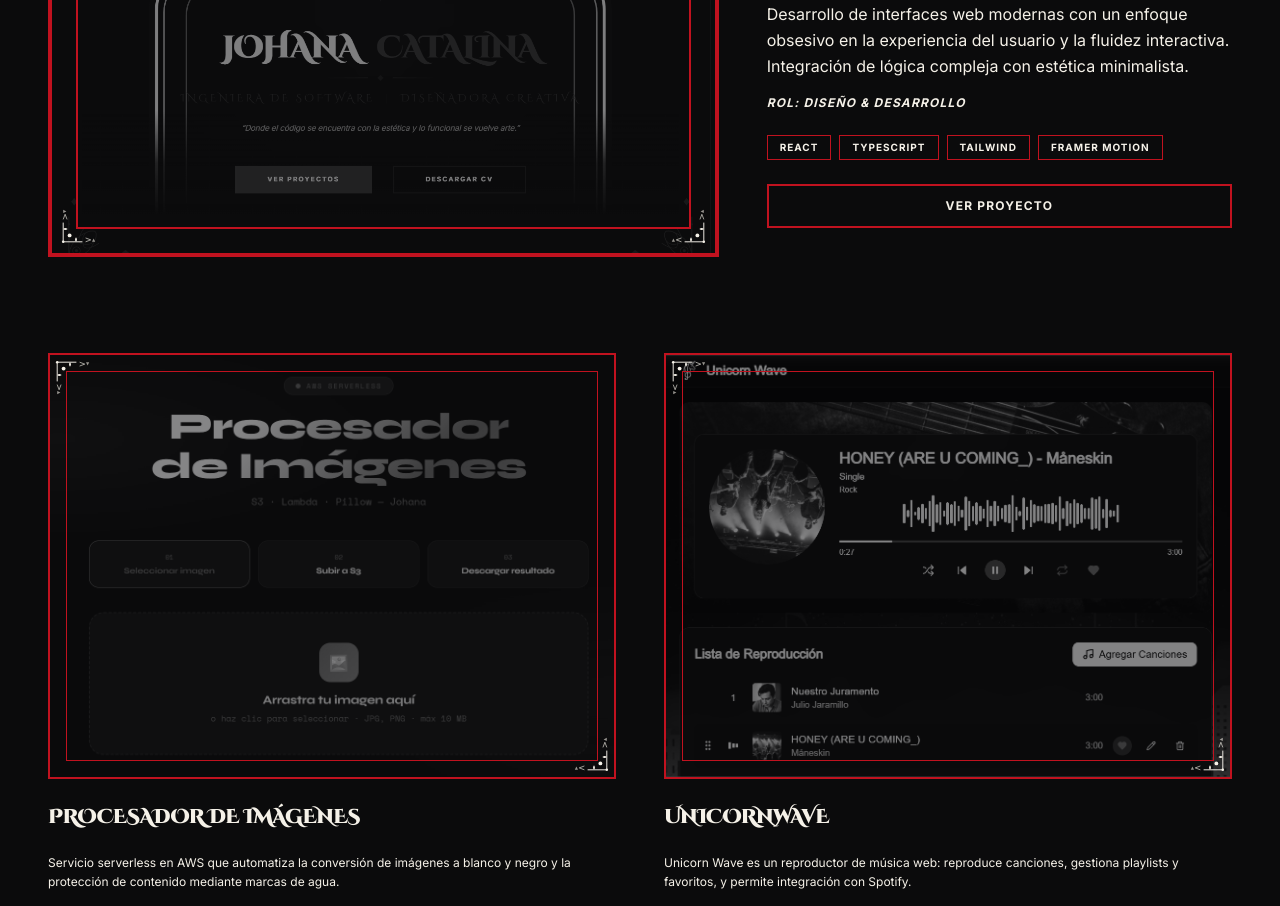
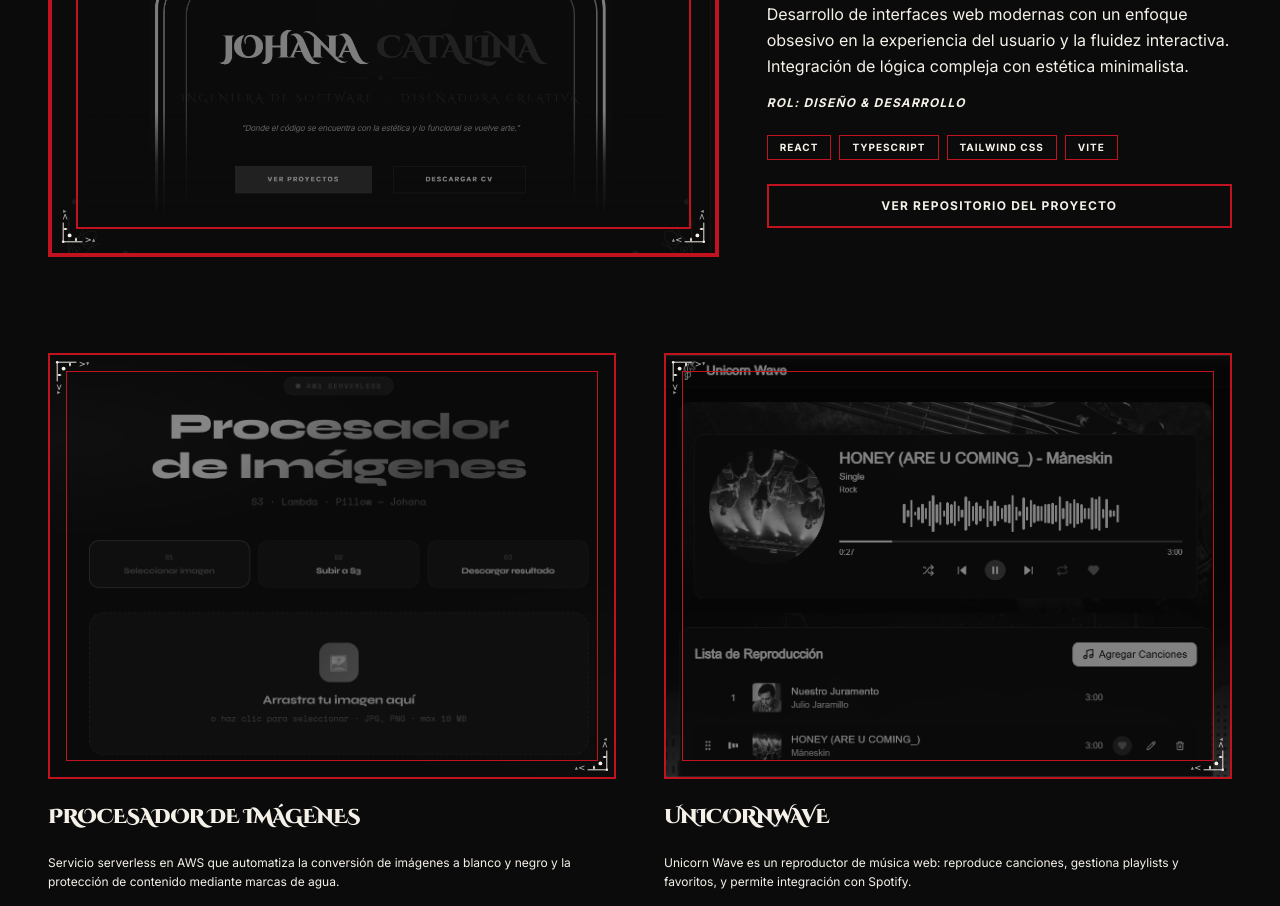
Before and after one commit to johanagaviria19/Personalportfoliowireframe, a React (Vite) app: page / in a window 1280 px wide. Shown: the part 2500-3406 px from the top of the page. Built offline with nearby package versions, Linux system fonts and the light colour scheme; a web font is replaced by a local one.

Commit message:
ui(projects): update stack tags and CTA label

```diff
--- a/src/app/components/FeaturedProjects.tsx
+++ b/src/app/components/FeaturedProjects.tsx
@@ -114,7 +114,7 @@ export function FeaturedProjects() {
 
               {/* Tags with gothic style */}
               <div className="flex gap-2 flex-wrap">
-                {["React", "TypeScript", "Tailwind", "Framer Motion"].map((tag) => (
+                {["React", "TypeScript", "Tailwind CSS", "Vite"].map((tag) => (
                   <span key={tag} className="px-3 py-1 border border-primary/40 text-[10px] font-bold tracking-widest uppercase text-primary hover:border-primary hover:bg-primary/10 transition-all duration-300">
                     {tag}
                   </span>
@@ -123,7 +123,7 @@ export function FeaturedProjects() {
 
               {/* Action button */}
               <button className="relative px-8 py-3 border-2 border-primary text-xs font-bold tracking-widest uppercase hover:bg-primary hover:text-primary-foreground transition-all duration-300 group overflow-hidden">
-                <span className="relative z-10">Ver Proyecto</span>
+                <span className="relative z-10">Ver Repositorio del Proyecto</span>
                 <div className="absolute inset-0 opacity-0 group-hover:opacity-100 transition-opacity duration-300"
                      style={{ boxShadow: '0 0 30px rgba(193, 18, 31, 0.6)' }}></div>
               </button>
```
